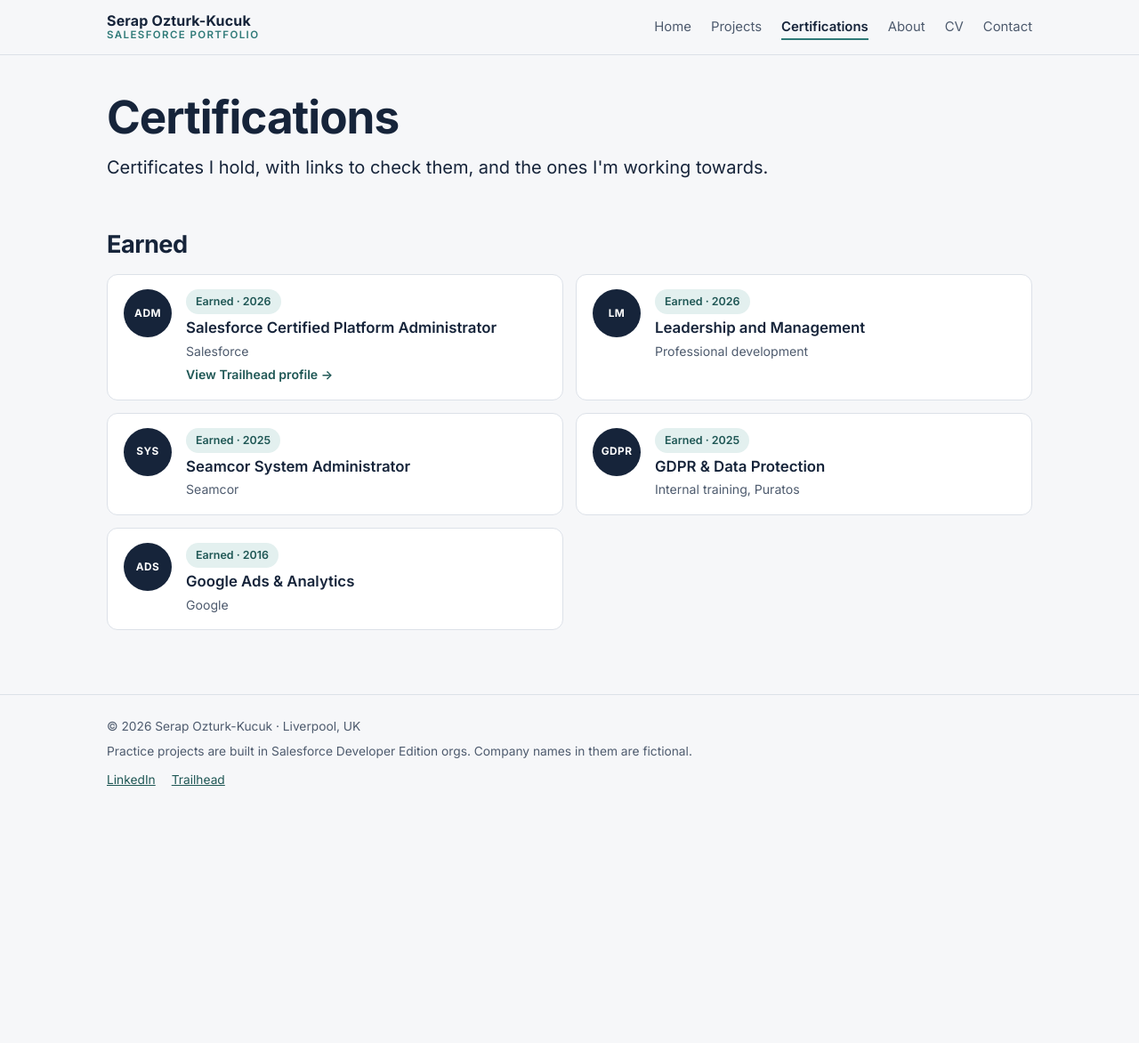
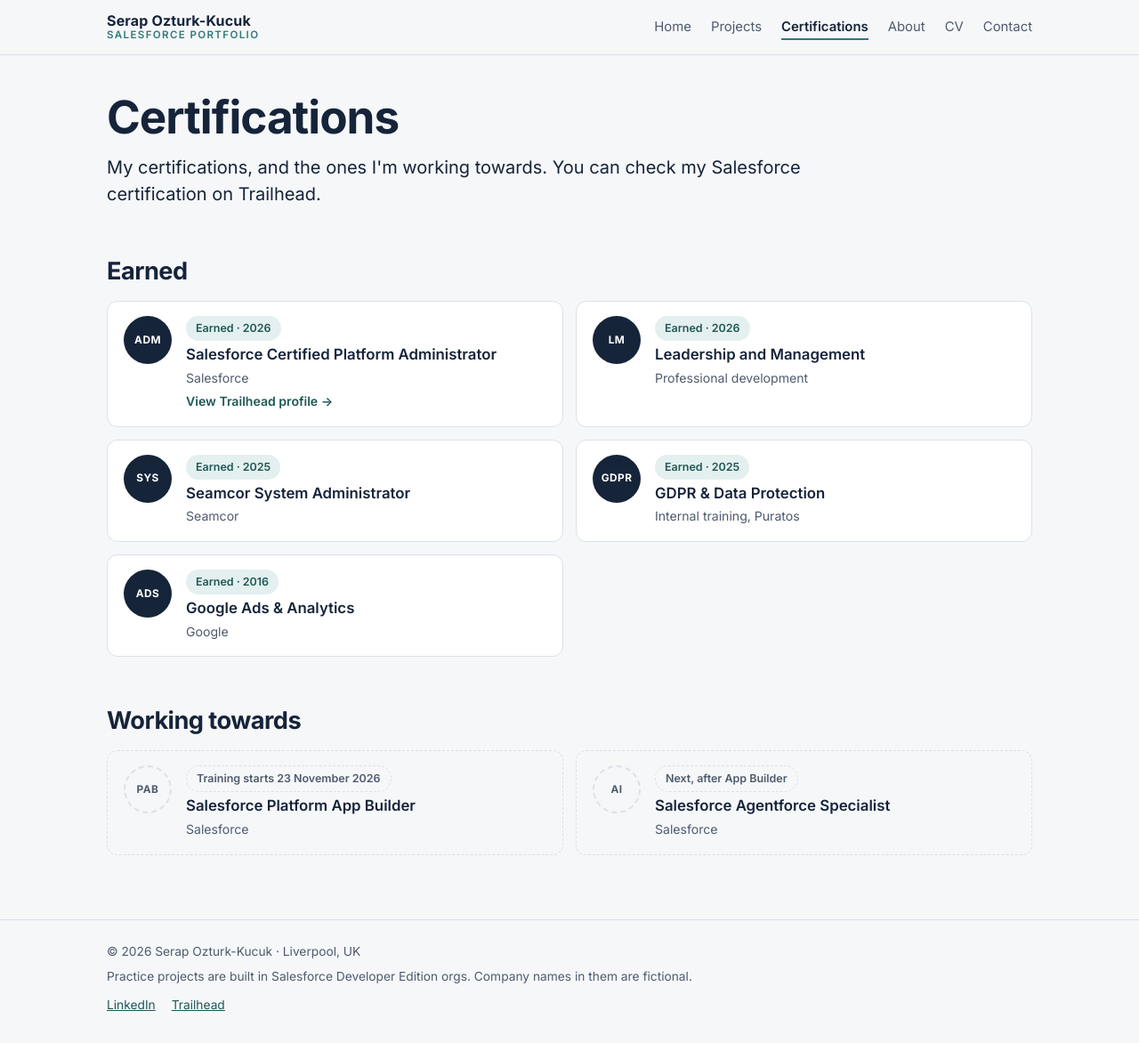
Before and after one commit to serapozturkkucuk/serapozturkkucuk.github.io, a Jekyll site: the page built from certifications/index.html, in a window 1280 px wide and 1172 px high. Shown: the whole window at 89% size. Built offline with Jekyll 4.4.1, drawn with Linux system fonts in a browser that asks for light colours.

Commit message:
Certifications: add App Builder (training starts 23 Nov) and Agentforce as next; clearer intro
Co-Authored-By: Claude Opus 5.5 <noreply@anthropic.com>
Claude-Session: https://claude.ai/code/session_01DKoPzoK52j9jYVb7mbcxux

```diff
--- a/_data/certifications.yml
+++ b/_data/certifications.yml
@@ -3,6 +3,7 @@
 # status: earned, studying or planned
 # code: 2-4 letters shown in the circle
 # verify_url: a link where people can check it (delete the line if there is none)
+# note: optional short text shown instead of the standard label, e.g. "Training starts 23 November 2026"
 
 - name: Salesforce Certified Platform Administrator
   issuer: Salesforce
@@ -35,3 +36,15 @@
   code: ADS
   status: earned
   year: 2016
+
+- name: Salesforce Platform App Builder
+  issuer: Salesforce
+  code: PAB
+  status: studying
+  note: Training starts 23 November 2026
+
+- name: Salesforce Agentforce Specialist
+  issuer: Salesforce
+  code: AI
+  status: planned
+  note: Next, after App Builder
--- a/_includes/cert-card.html
+++ b/_includes/cert-card.html
@@ -2,7 +2,7 @@
 <li class="badge{% if c.status != 'earned' %} next{% endif %}">
   <span class="mark" aria-hidden="true">{{ c.code }}</span>
   <div>
-    {% if c.status == "earned" %}<span class="pill">Earned{% if c.year %} · {{ c.year }}{% endif %}</span>{% elsif c.status == "studying" %}<span class="pill quiet">Studying now</span>{% else %}<span class="pill quiet">Planned</span>{% endif %}
+    {% if c.status == "earned" %}<span class="pill">Earned{% if c.year %} · {{ c.year }}{% endif %}</span>{% elsif c.note %}<span class="pill quiet">{{ c.note }}</span>{% elsif c.status == "studying" %}<span class="pill quiet">Studying now</span>{% else %}<span class="pill quiet">Planned</span>{% endif %}
     <h3>{{ c.name }}</h3>
     <p>{{ c.issuer }}</p>
     {% if c.verify_url %}<a href="{{ c.verify_url }}">{{ c.verify_label | default: "Verify" }} →</a>{% endif %}
--- a/certifications/index.html
+++ b/certifications/index.html
@@ -4,7 +4,7 @@ title: Certifications
 ---
 <header class="page-head">
   <h1>Certifications</h1>
-  <p class="lede">Certificates I hold, with links to check them, and the ones I'm working towards.</p>
+  <p class="lede">My certifications, and the ones I'm working towards. You can check my Salesforce certification on Trailhead.</p>
 </header>
 
 {% assign earned = site.data.certifications | where: "status", "earned" %}
```
